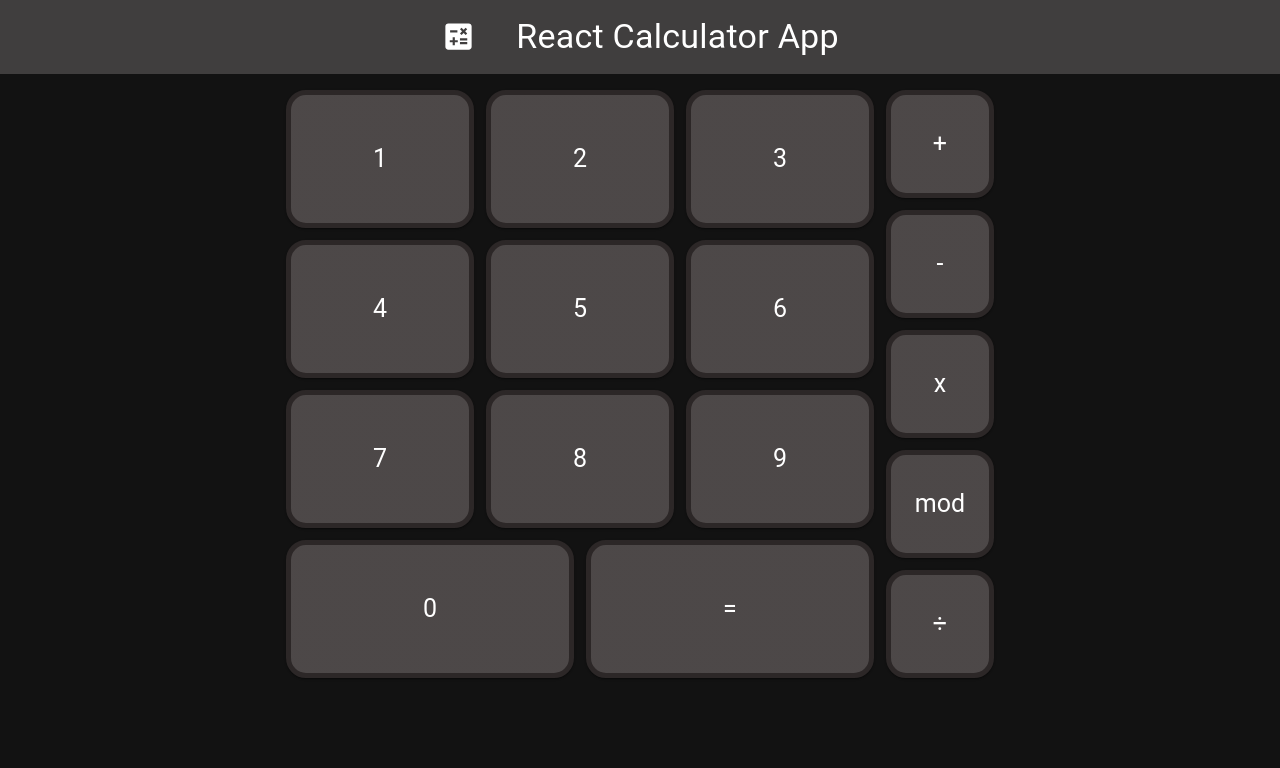
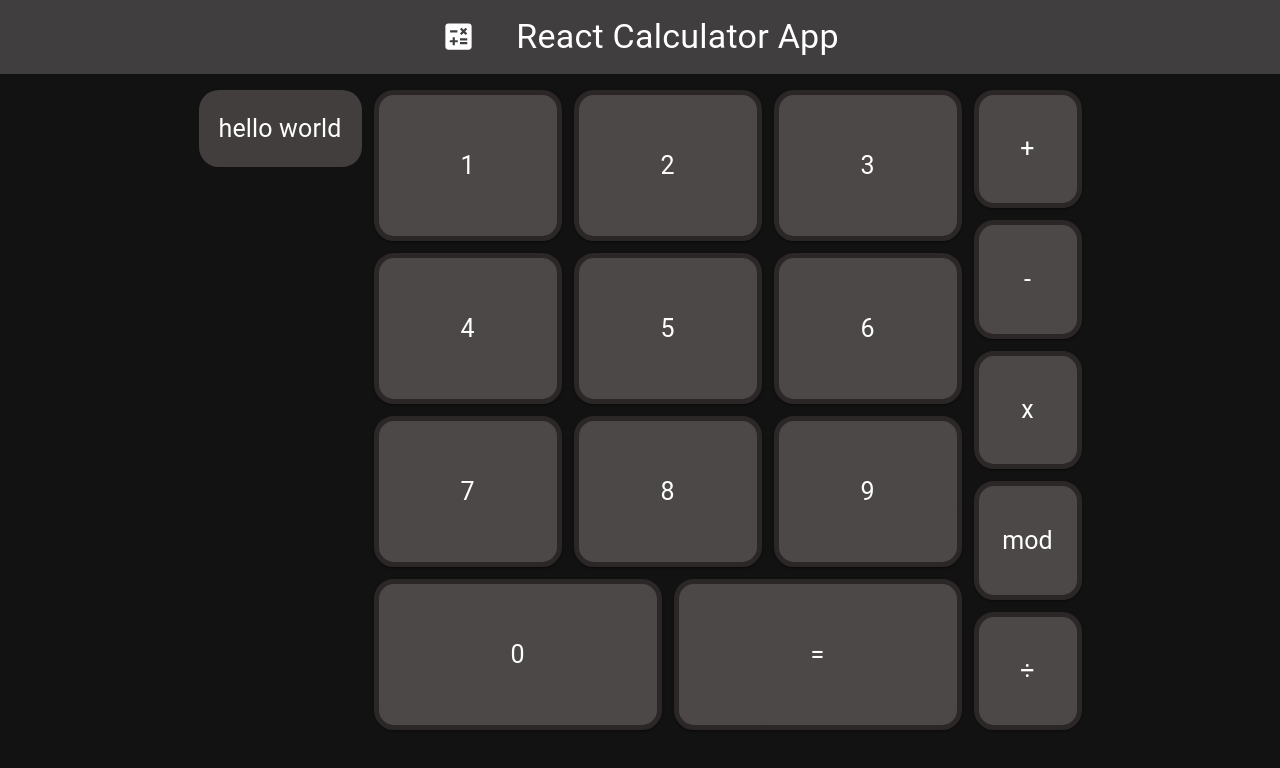
Before and after one commit to marcos-aparicio/react_calculator, a React (Create React App) app: page / in a window 1280 px wide. Shown: the top 768 px of the page. Built offline with nearby package versions, Linux system fonts and the light colour scheme.

Commit message:
creating output component of the calculator

```diff
--- a/src/components/Calculator.js
+++ b/src/components/Calculator.js
@@ -1,34 +1,57 @@
 import { Box } from "@mui/system";
-import { Grid, Typography, Toolbar } from "@mui/material";
+import { Grid } from "@mui/material";
 import Tile from "./Tile";
+import { useContext } from "react";
 
 const Calculator = () => {
-
   return (
-    <Box className="calculator" maxHeight="80vh" margin={2} sx={{
-      display:'flex',
-      flexDirection:"row",
-    }}
-    gap={1.5}>
-      <Grid container className="numbers&equal" spacing={1.5} sx={numStyles} flexGrow={5}>
-        <Tile token="1" xs={4}/>
-        <Tile token="2" xs={4}/>
-        <Tile token="3" xs={4}/>
-        <Tile token="4" xs={4}/>
-        <Tile token="5" xs={4}/>
-        <Tile token="6" xs={4}/>
-        <Tile token="7" xs={4}/>
-        <Tile token="8" xs={4}/>
-        <Tile token="9" xs={4}/>
-        <Tile token="0" xs={6}/>
-        <Tile token="=" xs={6}/>
+    <Box
+      className="calculator"
+      maxHeight="80vh"
+      margin={2}
+      sx={{
+        display: "flex",
+        flexDirection: "column",
+        flexWrap:'wrap'
+      }}
+      gap={1.5}
+    >
+      <Box className="output"
+      sx={outputStyles}
+      >
+      hello world
+      </Box>
+      <Grid className="numbers&equal"
+        container
+        spacing={1.5}
+        sx={numStyles}
+        flexGrow={1}
+        // flexBasis={300}
+      >
+        <Tile token="1" xs={4} />
+        <Tile token="2" xs={4} />
+        <Tile token="3" xs={4} />
+        <Tile token="4" xs={4} />
+        <Tile token="5" xs={4} />
+        <Tile token="6" xs={4} />
+        <Tile token="7" xs={4} />
+        <Tile token="8" xs={4} />
+        <Tile token="9" xs={4} />
+        <Tile token="0" xs={6} />
+        <Tile token="=" xs={6} />
       </Grid>
-      <Grid container className="operations" flexGrow={1} height={sizeNum} spacing={1.5} width={sizeNum*.2}>
-        <Tile token="+" xs={12}/>
-        <Tile token="-" xs={12}/>
-        <Tile token="x" xs={12}/>
-        <Tile token="mod" xs={12}/>
-        <Tile token="÷" xs={12}/>
+      <Grid className="operations"
+        container
+        flexGrow={1}
+        height={sizeNum}
+        spacing={1.5}
+        width={sizeNum * 0.2}
+      >
+        <Tile token="+" xs={12} />
+        <Tile token="-" xs={12} />
+        <Tile token="x" xs={12} />
+        <Tile token="mod" xs={12} />
+        <Tile token="÷" xs={12} />
       </Grid>
     </Box>
   );
@@ -36,14 +59,21 @@ const Calculator = () => {
 
 const sizeNum = 600;
 const numStyles = {
-  height:sizeNum,
-  width:sizeNum,
-}
+  height: sizeNum,
+  width: sizeNum,
+};
 
-const operStyles = {
+const operStyles = {};
 
-}
-
-
+const outputStyles = {
+  display: "flex",
+  justifyContent: "center",
+  backgroundColor:"rgb(67, 62, 62)",
+  alignItems: "center",
+  fontSize:25,
+  padding: 2.5,
+  textAlign: "center",
+  borderRadius: 5,
+};
 
 export default Calculator;
--- a/src/components/Tile.js
+++ b/src/components/Tile.js
@@ -1,7 +1,6 @@
-import { Box } from "@mui/system";
-import { Grid, Paper, Toolbar } from "@mui/material";
+import { Grid, Paper } from "@mui/material";
 
-const size = 20;
+// const size = 20;
 
 const Tile = (props) => {
   return (
```
